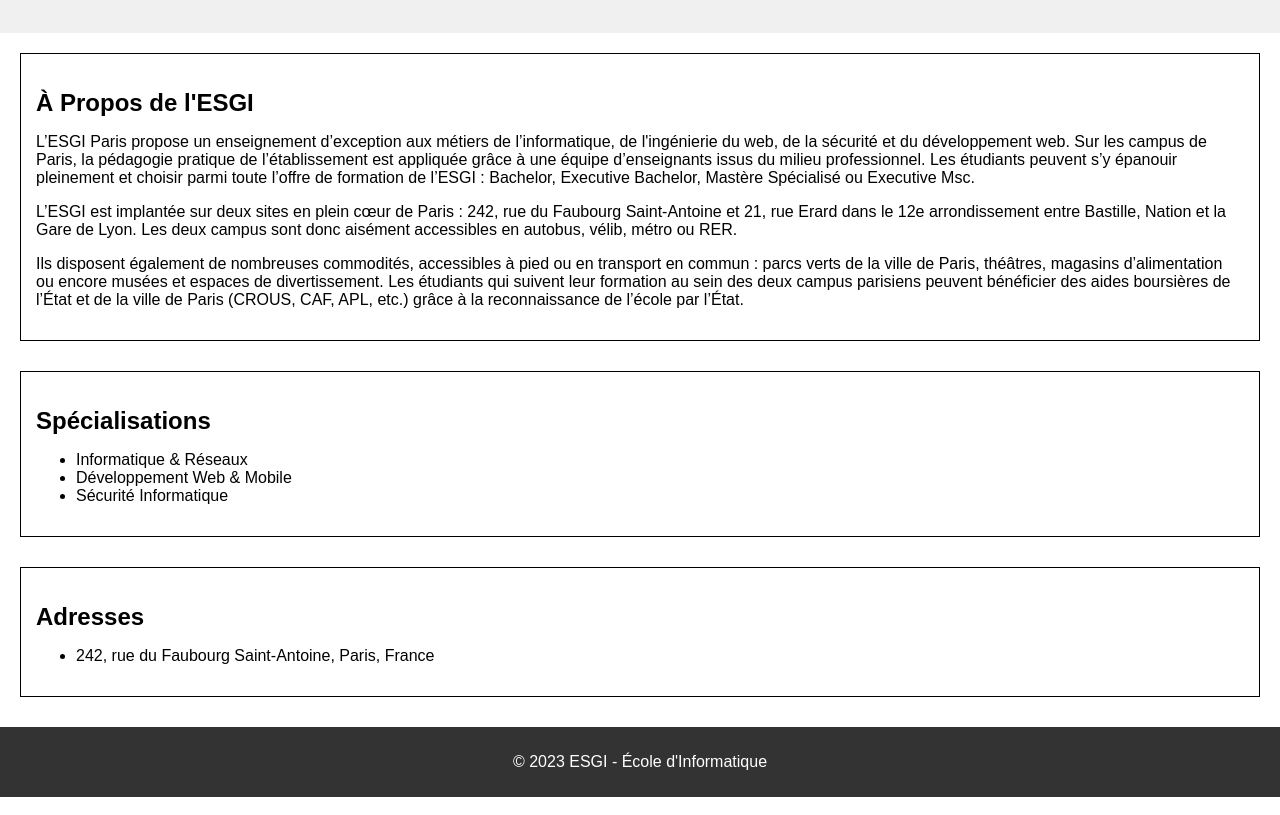
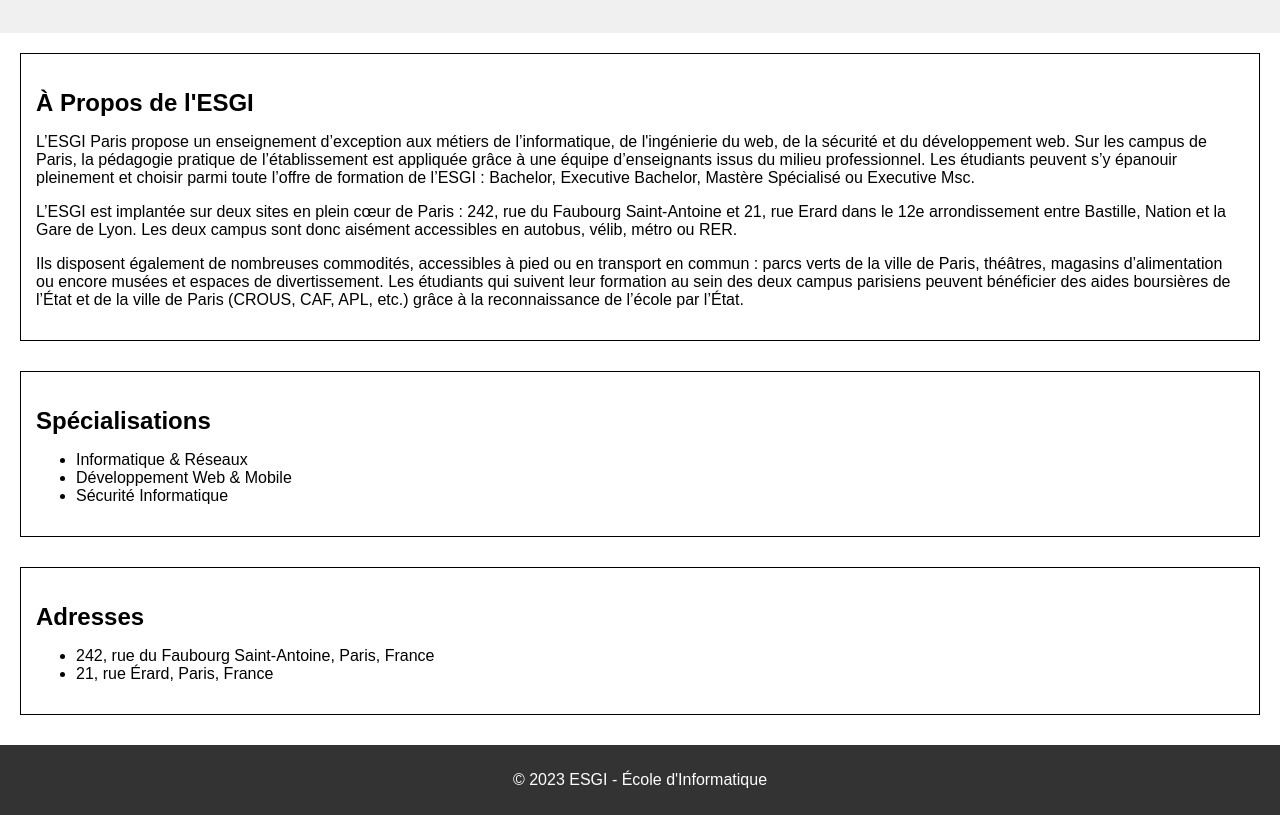
Before and after one commit to M4THIA5/TP_GrMBQ, a plain HTML site: page index.html in a window 1280 px wide. Shown: the part 121-936 px from the top of the page. Drawn offline with Linux system fonts and the light colour scheme.

Commit message:
Add Errard adress

```diff
--- a/index.html
+++ b/index.html
@@ -35,6 +35,7 @@
       <h2>Adresses</h2>
       <ul>
         <li>242, rue du Faubourg Saint-Antoine, Paris, France</li>
+        <li>21, rue Érard, Paris, France</li>
       </ul>
     </section>
   </main>
```
